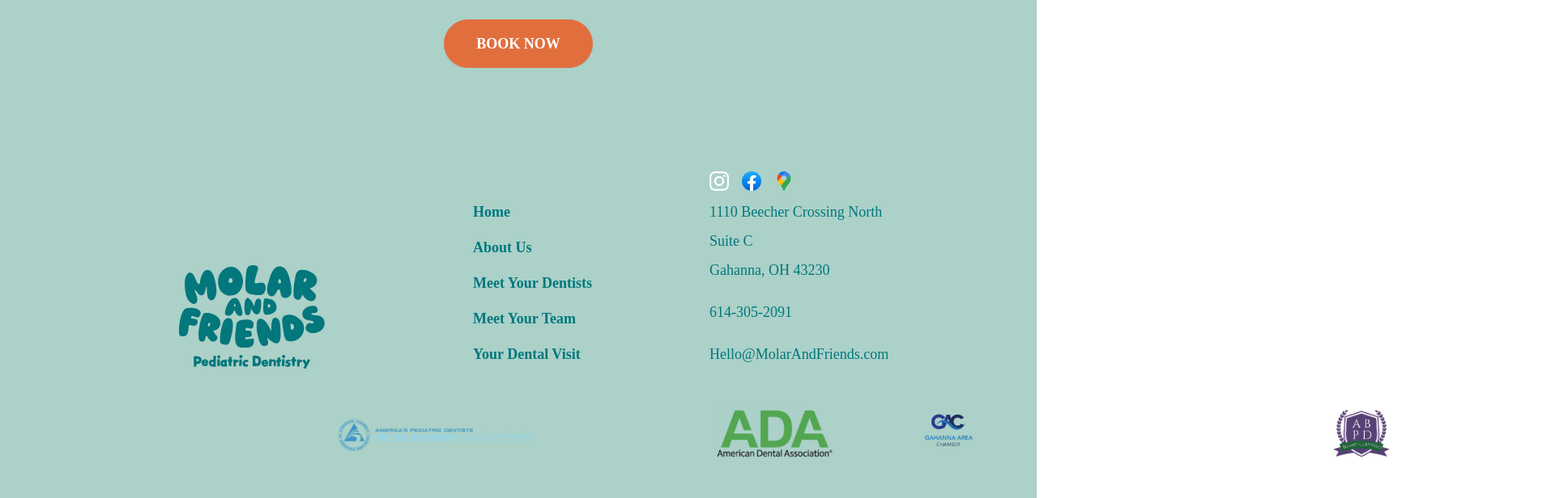
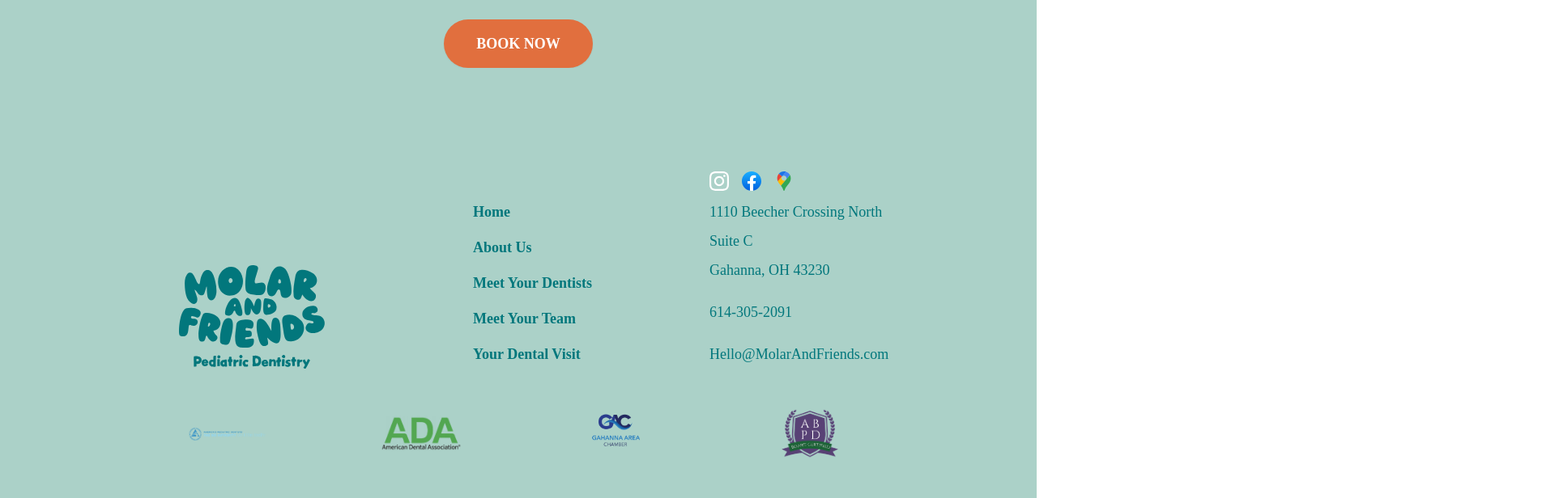
Before and after one commit to liamtsang/molar-and-friends, an Astro site: page / in a window 1280 px wide. Shown: the part 2682-3298 px from the top of the page at 81% size, 1920 px wide, since content can reach past the window. Built offline with nearby package versions, Linux system fonts and the light colour scheme; Astro itself is replaced by a stand-in of ours; a web font is replaced by a local one.

Commit message:
fix: weirdness

```diff
--- a/src/components/Footer.astro
+++ b/src/components/Footer.astro
@@ -94,10 +94,32 @@
       >
     </div>
   </div>
-  <div class="mt-12 flex md:flex-row max-h-8 md:max-h-16 justify-between w-[calc((6/7)*100%)] md:w-[calc((5/7)*100%)] max-w-[820px] mx-auto">
-    <img class="object-contain" src="/AAPD_Transparent.png"/>
-    <img class="object-contain" src="/ADA badge(1).png"/>
-    <img class="object-contain" src="/GAC badge.png"/>
-    <img class="object-contain" src="/ABPD-DiplomateBadge-Transparent (1).png"/>
+  <div
+    class="overflow-hidden mt-12 flex md:flex-row max-h-8 md:max-h-16 justify-between w-[calc((6/7)*100%)] md:w-[calc((5/7)*100%)] max-w-[820px] mx-auto"
+  >
+    <img
+      height="20px"
+      width="100px"
+      class="object-contain"
+      src="/AAPD_Transparent.png"
+    />
+    <img
+      height="20px"
+      width="100px"
+      class="object-contain"
+      src="/ADA badge(1).png"
+    />
+    <img
+      height="20px"
+      width="100px"
+      class="object-contain"
+      src="/GAC badge.png"
+    />
+    <img
+      height="20px"
+      width="100px"
+      class="object-contain"
+      src="/ABPD-DiplomateBadge-Transparent (1).png"
+    />
   </div>
 </footer>
```
